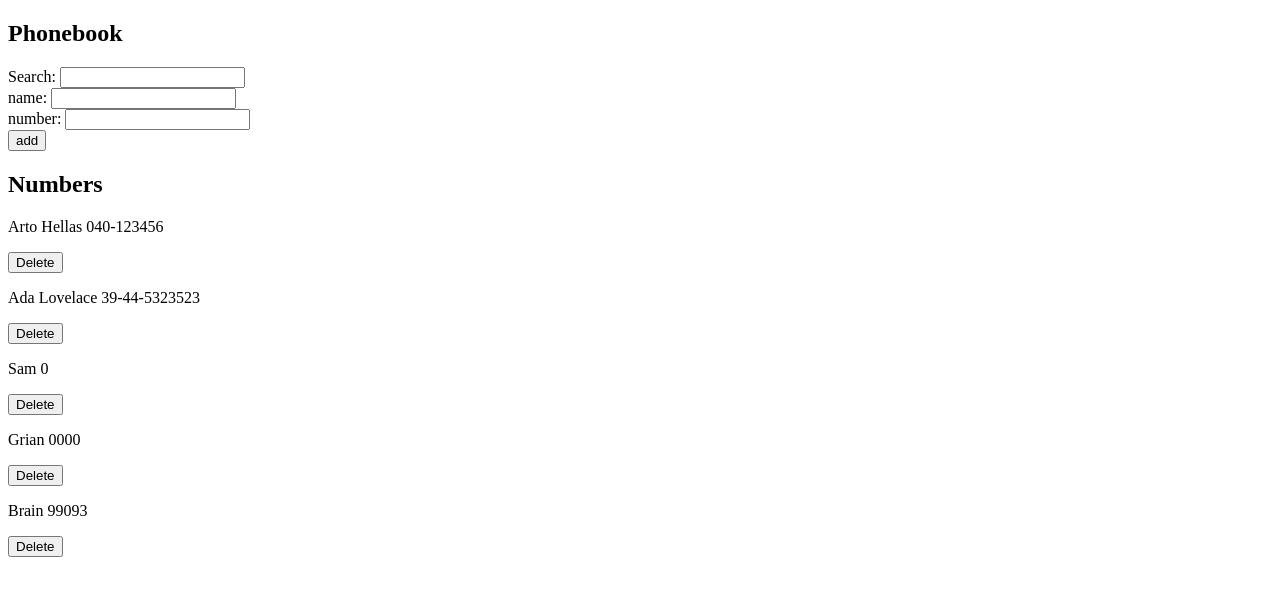
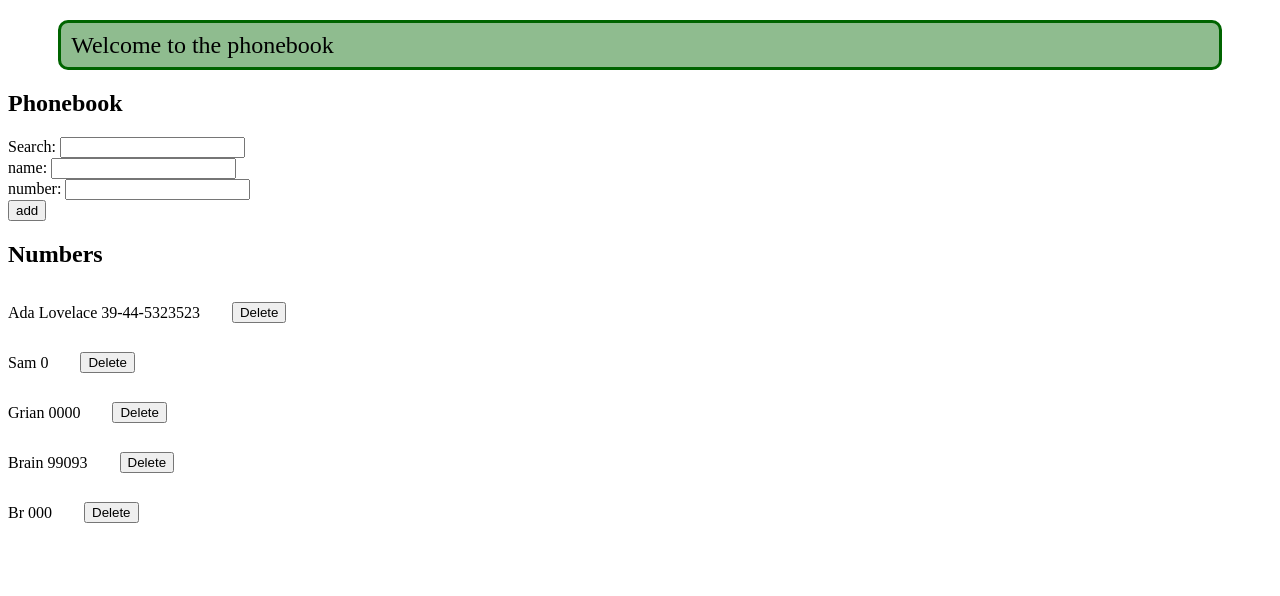
Before and after one commit to Sam-was-hereeee/full-stack-open, a React (Vite) app in the folder part2/phonebook/: page / in a window 1280 px wide. Shown: the top 596 px of the page. Built offline with nearby package versions, Linux system fonts and the light colour scheme; data requests are answered from the project's data file.

Commit message:
Added basic styling and success message when http request is resolved
Basic styling applies mainly to the top message bar
the success message is set to a timout that makes it dissapear after 5s

```diff
--- a/part2/phonebook/db.json
+++ b/part2/phonebook/db.json
@@ -1,10 +1,5 @@
 {
   "persons": [
-    {
-      "name": "Arto Hellas",
-      "number": "040-123456",
-      "id": "1"
-    },
     {
       "name": "Ada Lovelace",
       "number": "39-44-5323523",
@@ -24,6 +19,11 @@
       "id": "c7c2",
       "name": "Brain",
       "number": "99093"
+    },
+    {
+      "id": "df94",
+      "name": "Br",
+      "number": "000"
     }
   ]
 }
--- a/part2/phonebook/package.json
+++ b/part2/phonebook/package.json
@@ -13,7 +13,8 @@
   "dependencies": {
     "axios": "^1.7.4",
     "react": "^18.3.1",
-    "react-dom": "^18.3.1"
+    "react-dom": "^18.3.1",
+    "style-it": "^2.1.4"
   },
   "devDependencies": {
     "@eslint/js": "^9.8.0",
--- a/part2/phonebook/src/App.jsx
+++ b/part2/phonebook/src/App.jsx
@@ -1,5 +1,17 @@
 import { useState, useEffect } from 'react'
 import phonebookService from "./service/phonebook-service.jsx";
+import styles from "./styling/topMessage.module.css"
+import "./main.css"
+
+const TopMessage = ({msg, mode}) => {
+    return (
+        <>
+            <div className={`${styles.topMessage} ${styles[mode]}`}>
+                <p className={styles.content}>{msg}</p>
+            </div>
+        </>
+    )
+}
 
 const SearchBar = ( {search, setSearch} ) => {
     return (
@@ -33,10 +45,10 @@ const AddPhoneField = ( {onSubmit, info} ) => {
 const Person = ({person, delFunc}) => {
 
     return (
-        <>
+        <div className={'person'}>
             <p key={person.name}>{person.name} {person.number}</p>
             <button onClick={()=>{delFunc(person)}}>Delete</button>
-        </>
+        </div>
     )
 }
 
@@ -53,8 +65,11 @@ const PeopleDisplay = ({search, persons, delFunc}) => {
 const App = () => {
     useEffect(() => {
         phonebookService.getAll().then(res=>{setPersons(res);console.log(res)});
-
     }, []);
+    const temporaryTopMsg = (msg) => {
+        setTopMsg(msg);
+        setTimeout(()=> {setTopMsg(defaultMsg)},5000)
+    }
     const [persons, setPersons] = useState([
         {name: 'Arto Hellas', number: '040-123456', id: 1},
         {name: 'Ada Lovelace', number: '39-44-5323523', id: 2},
@@ -63,7 +78,8 @@ const App = () => {
     const [newName, setNewName] = useState('');
     const [newNumber, setNewNumber] = useState('');
     const [search, setSearch] = useState('');
-
+    const defaultMsg = "Welcome to the phonebook";
+    const [topMsg, setTopMsg] = useState(defaultMsg);
 
     const infoAndSet = {
         newName: newName,
@@ -80,6 +96,7 @@ const App = () => {
             if (window.confirm(`${newName} is already in the book, replace the number?`)) {
             phonebookService.update(oldPerson.id, {...oldPerson, number: newNumber})
                 .then(res => {setPersons(persons.map(person => person.id===oldPerson.id ? res : person))})
+                .then(()=>{temporaryTopMsg(`updated ${oldPerson.name}`)})
             }
             return;
         }
@@ -88,19 +105,23 @@ const App = () => {
             number: newNumber
         };
 
-        phonebookService.add(newPersonObj).then(res=>{setPersons(persons.concat(res))});
+        phonebookService.add(newPersonObj)
+            .then(res=>{setPersons(persons.concat(res))})
+            .then(()=>{temporaryTopMsg(`added ${newPersonObj.name}`)});
         setNewName('');
         setNewNumber('');
     }
 
     const onDelete = (person) => {
         if (window.confirm(`Are you sure you want to delete ${person.name}?`)) {
-            phonebookService.delAndReturnAll(person.id).then(res=>{setPersons(res)});
+            phonebookService.delAndReturnAll(person.id).then(res=>{setPersons(res)})
+                .then(()=>{temporaryTopMsg(`deleted ${person.name}`)});
         }
     }
 
     return (
-        <div>
+        <div className="App">
+            <TopMessage msg={topMsg} mode={'normal'}/>
             <h2>Phonebook</h2>
             <SearchBar search={search} setSearch={setSearch}/>
 
--- /dev/null
+++ b/part2/phonebook/src/main.css
@@ -0,0 +1,6 @@
+.person {
+    display: flex;
+    flex-direction: row;
+    align-items: center;
+    gap: 2rem;
+}
--- /dev/null
+++ b/part2/phonebook/src/styling/topMessage.module.css
@@ -0,0 +1,22 @@
+.error {
+    background-color: indianred;
+}
+
+.normal {
+    background-color: darkseagreen;
+}
+
+.topMessage {
+    width: 90%;
+    margin: 20px auto;
+    padding: 10px;
+    line-height: 1.5rem;
+    border: 3px solid darkgreen;
+    font-size: 1.5rem;
+    height: auto;
+    border-radius: 10px;
+}
+
+.content {
+    margin: 0;
+}
```
Also changed, not shown: 1 other file (tests, documents, lock files or other folders).
